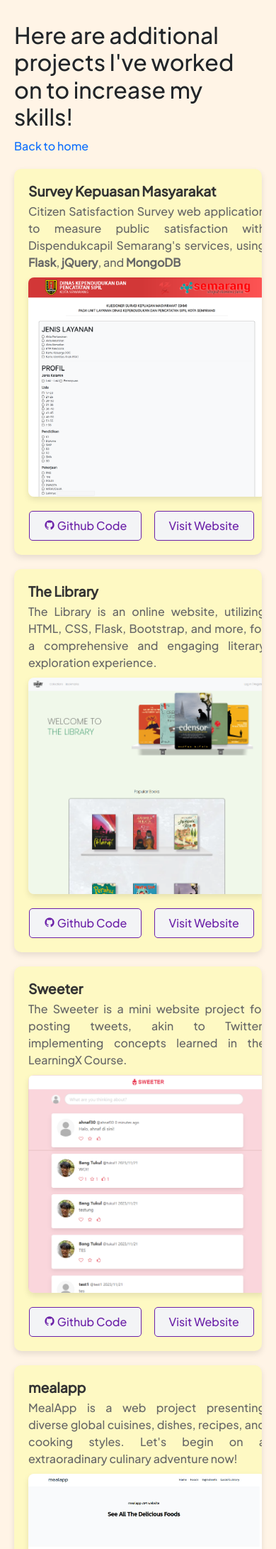
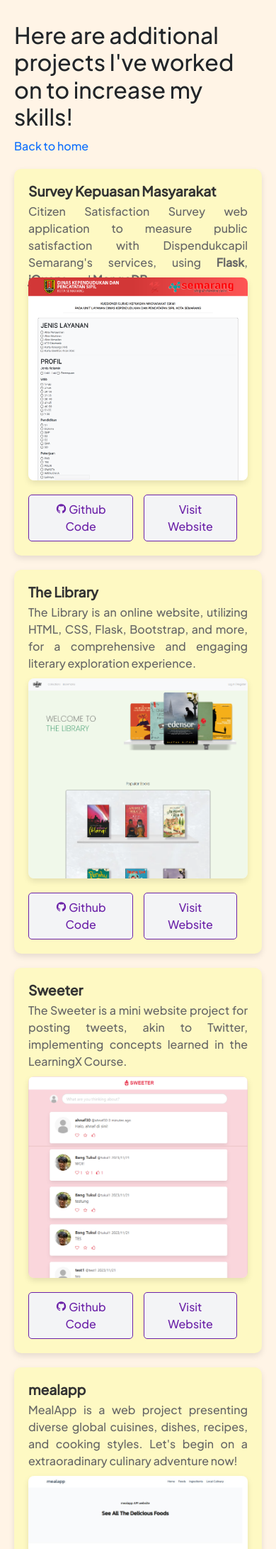
Before and after one commit to ahnafb/ahnaf, a Flask app: page /projects in a window 390 px wide. Shown: the top 2183 px of the page at 71% size. Run offline with Flask 3, Linux system fonts and the light colour scheme.

Commit message:
Update style.css

```diff
--- a/static/style.css
+++ b/static/style.css
@@ -649,4 +649,17 @@ nav .bx {
   .text-sm {
     padding-left: 16px;
   }
+
+  /* Page project */
+  .project-card {
+    max-width: 380px;
+  }
+
+  .project-info {
+    max-width: 310px;
+  }
+
+  .project-info p {
+    max-width: 310px;
+  }
 }
```
